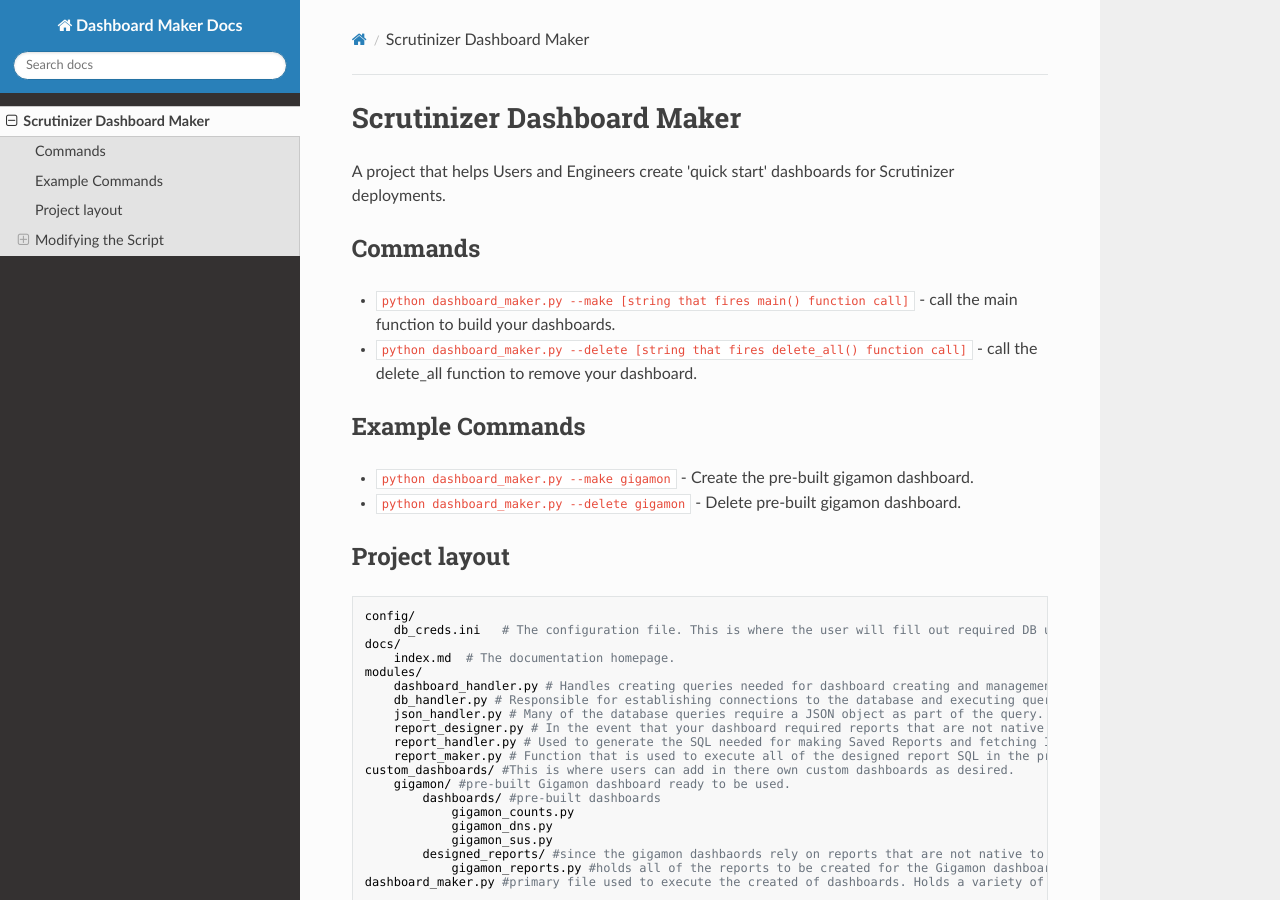
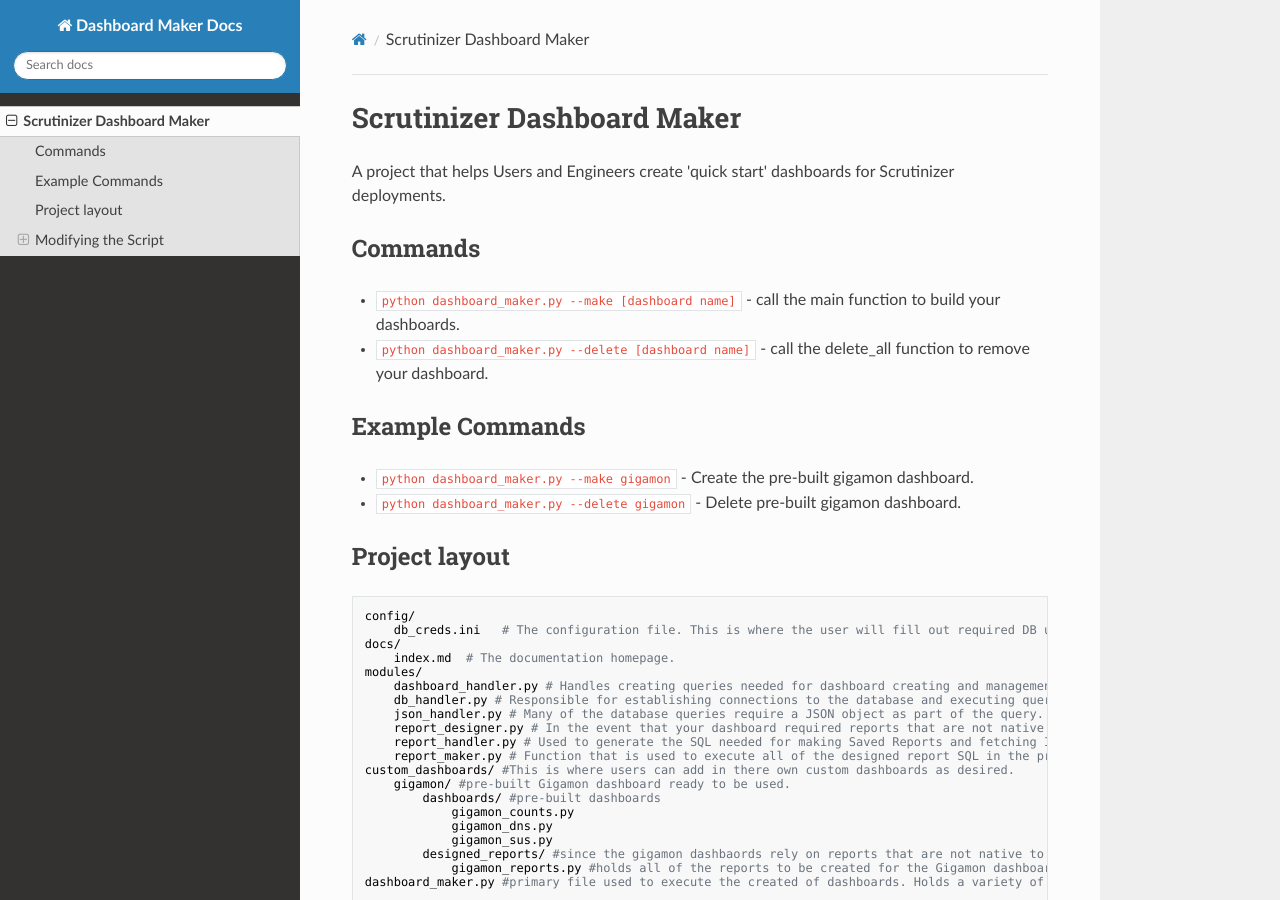
Before and after one commit to briandav22/gigamonscript, an MkDocs documentation site: the page built from docs/index.md, in a window 1280 px wide and 900 px high. Built offline with MkDocs 1.6.1, drawn with Linux system fonts in a browser that asks for light colours; nearby versions of some CDN libraries.

Commit message:
adding documentation

```diff
--- a/dashboard_maker.py
+++ b/dashboard_maker.py
@@ -40,7 +40,7 @@
 config_info = config['DB']
 db_name = config_info['db_name']
 db_user = config_info['scrutinizer_user']
-db_pass = config_info['scrutinizer_host']
+db_pass = config_info['scrutinizer_password']
 db_host = config_info['scrutinizer_host']
 
 
--- a/docs/index.md
+++ b/docs/index.md
@@ -5,8 +5,8 @@
 ## Commands
 
 
-* `python dashboard_maker.py --make [string that fires main() function call]` - call the main function to build your dashboards.
-* `python dashboard_maker.py --delete [string that fires delete_all() function call]` - call the delete_all function to remove your dashboard.
+* `python dashboard_maker.py --make [dashboard name]` - call the main function to build your dashboards.
+* `python dashboard_maker.py --delete [dashboard name]` - call the delete_all function to remove your dashboard.
 
 ## Example Commands
 
```
